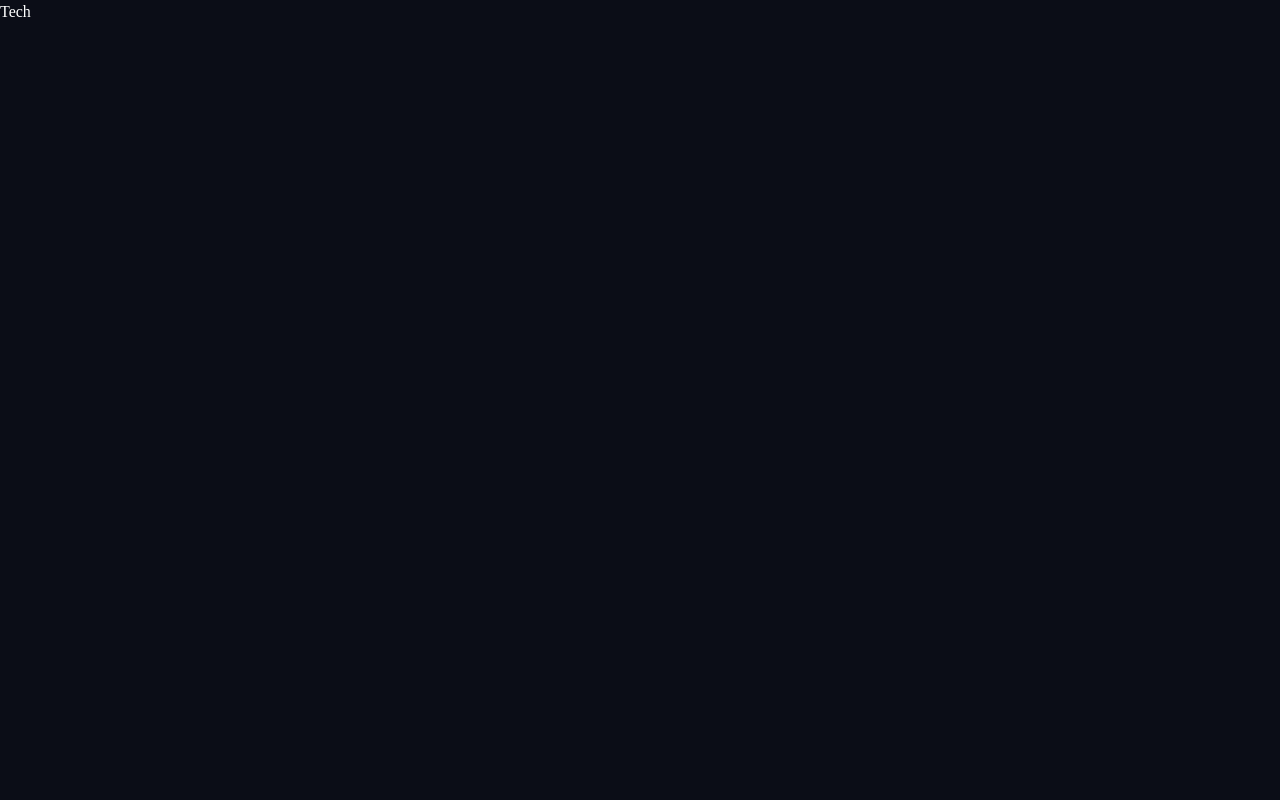
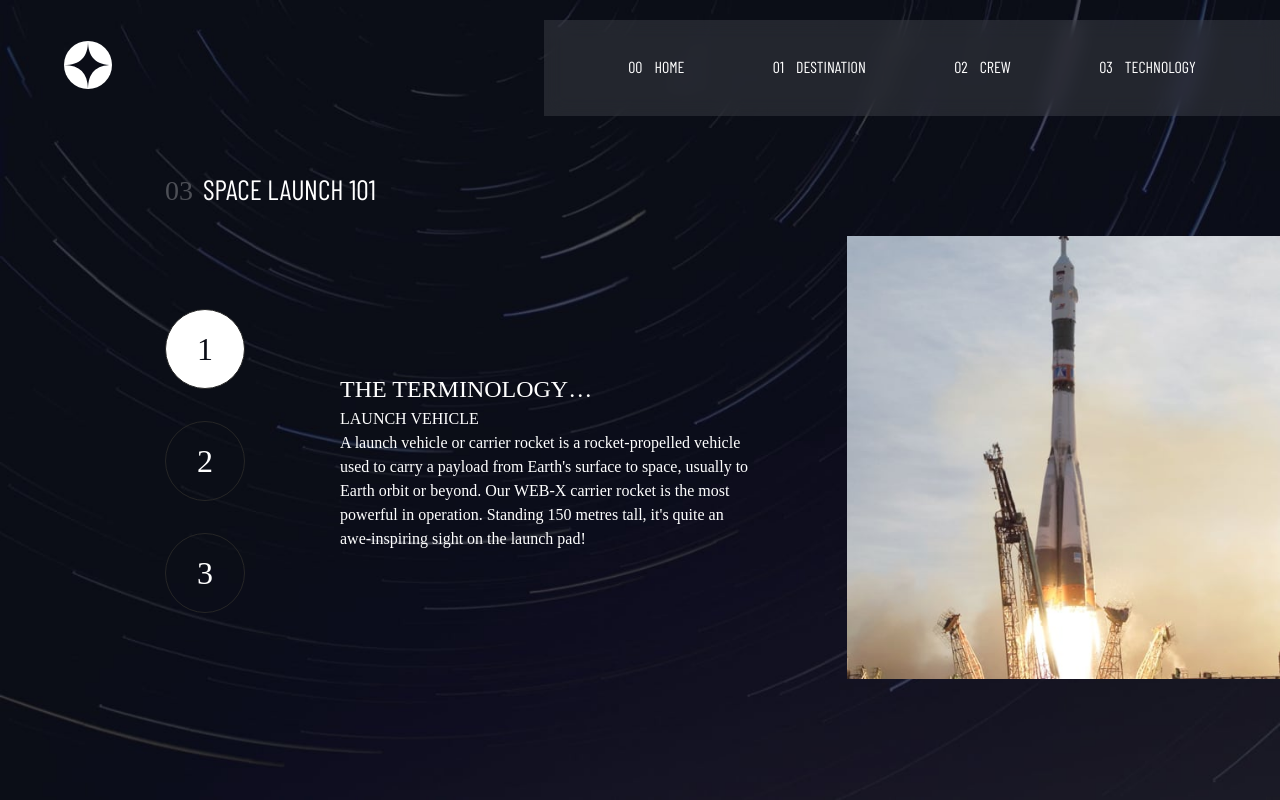
Before and after one commit to devkarine/space-tourism, a React (Vite) app: page /technology in a window 1280 px wide. Built offline with nearby package versions, Linux system fonts and the light colour scheme; a web font is replaced by a local one.

Commit message:
feat: add page technology

```diff
--- a/src/Pages/Technology/index.tsx
+++ b/src/Pages/Technology/index.tsx
@@ -1,5 +1,86 @@
-export const Technology = () =>{
-    return (
-        <div>Tech</div>
-    )
+import { useEffect, useState } from 'react';
+import { Header } from '../../components/Header';
+import { Pagination } from '../../components/Pagination';
+import { Title } from '../../components/Title';
+import * as S from './styled';
+import technologyData from './technology.json';
+
+interface TechnologyData {
+  image_small: string;
+  image_large: string;
+  title: string;
+  description: string;
 }
+
+export const Technology = () => {
+  const [selectedTechnology, setSelectedTechnology] = useState(0);
+  const [technologys, setTechnologys] = useState<TechnologyData[]>([]);
+  const [imageSrc, setImageSrc] = useState<string>('');
+
+  useEffect(() => {
+    const technologyArray = Object.values(technologyData) as TechnologyData[];
+    setTechnologys(technologyArray);
+  }, []);
+
+  useEffect(() => {
+    const updateImageSrc = () => {
+      const width = window.innerWidth;
+      const imageKey = width <= 900 ? 'image_small' : 'image_large';
+      const technology = technologys[selectedTechnology];
+      if (technology) {
+        setImageSrc(technology[imageKey]);
+      }
+    };
+
+    updateImageSrc();
+
+    const mediaQuery = window.matchMedia('(max-width: 768px)');
+    mediaQuery.addEventListener('change', updateImageSrc);
+
+    return () => {
+      mediaQuery.removeEventListener('change', updateImageSrc);
+    };
+  }, [selectedTechnology, technologys]);
+
+  const handleTabClick = (index: number) => {
+    setSelectedTechnology(index);
+  };
+
+  const technology = technologys[selectedTechnology];
+
+  return (
+    <S.Container>
+      <Header />
+
+      <S.WrapperTecnology>
+        <Title position="03" text="SPACE LAUNCH 101" variant="secondary" />
+        {technology && (
+          <S.Main>
+            <S.PaginationContent>
+              {technologys.map((_, index) => (
+                <Pagination
+                  key={index}
+                  onClick={() => handleTabClick(index)}
+                  variant="secondary"
+                  size="large"
+                  isSelected={index === selectedTechnology}
+                  index={index + 1}
+                />
+              ))}
+            </S.PaginationContent>
+
+            <S.TechnologyContent>
+              <h2>THE TERMINOLOGY…</h2>
+              <div>{technology.title.toLocaleUpperCase()}</div>
+              <div>{technology.description}</div>
+            </S.TechnologyContent>
+
+            <div>
+              <img src={imageSrc} alt={technology.title} />
+            </div>
+          </S.Main>
+        )}
+      </S.WrapperTecnology>
+    </S.Container>
+  );
+};
--- /dev/null
+++ b/src/Pages/Technology/styled.ts
@@ -0,0 +1,54 @@
+import { styled } from 'styled-components';
+
+export const Container = styled.div`
+  background-image: url('/assets/technology/background-technology-desktop.jpg');
+  background-size: cover;
+  background-repeat: no-repeat;
+  min-height: 100vh;
+  width: 100%;
+  max-width: 1440px;
+  margin: 0 auto;
+  display: flex;
+  flex-direction: column;
+  gap: 32px;
+
+  @media (max-width: 768px) {
+    background-image: url('/assets/technology/background-technology-tablet.jpg');
+  }
+`;
+
+export const WrapperTecnology = styled.div`
+  padding: 0 0 0 165px;
+  display: flex;
+  flex-direction: column;
+  gap: 24px;
+
+  @media (max-width: 768px) {
+    padding: 0 50px;
+  }
+`;
+
+export const Main = styled.div`
+  display: flex;
+  align-items: center;
+  justify-content: center;
+  gap: 95px;
+
+  @media (max-width: 900px) {
+    flex-direction: column;
+  }
+`;
+
+export const TechnologyContent = styled.div`
+  width: 490px;
+`;
+
+export const PaginationContent = styled.div`
+  display: flex;
+  flex-direction: column;
+  gap: 32px;
+
+  @media (max-width: 900px) {
+    flex-direction: row;
+  }
+`;
--- a/src/Pages/Technology/technology.json
+++ b/src/Pages/Technology/technology.json
@@ -1,18 +1,21 @@
 {
-    "LAUNCH VEHICLE":{
-        "image": "",
+  "LAUNCH VEHICLE": {
+    "image_small": "/assets/technology/image-space-capsule-landscape.jpg",
+    "image_large": "/assets/technology/image-launch-vehicle-portrait.jpg",
     "title": "LAUNCH VEHICLE",
     "description": "A launch vehicle or carrier rocket is a rocket-propelled vehicle used to carry a payload from Earth's surface to space, usually to Earth orbit or beyond. Our WEB-X carrier rocket is the most powerful in operation. Standing 150 metres tall, it's quite an awe-inspiring sight on the launch pad!"
   },
 
-    "SPACEPORT":{
-        "image": "",
+  "SPACEPORT": {
+    "image_small": "/assets/technology/image-spaceport-landscape.jpg",
+    "image_large": "/assets/technology/image-spaceport-portrait.jpg",
     "title": "SPACEPORT",
     "description": "A spaceport or cosmodrome is a site for launching (or receiving) spacecraft, by analogy to the seaport for ships or airport for aircraft. Based in the famous Cape Canaveral, our spaceport is ideally situated to take advantage of the Earth’s rotation for launch."
   },
 
-    "SPACE CAPSULE":{
-        "image": "",
+  "SPACE CAPSULE": {
+    "image_small": "/assets/technology/image-space-capsule-landscape.jpg",
+    "image_large": "/assets/technology/image-space-capsule-portrait.jpg",
     "title": "SPACE CAPSULE",
     "description": "A space capsule is an often-crewed spacecraft that uses a blunt-body reentry capsule to reenter the Earth's atmosphere without wings. Our capsule is where you'll spend your time during the flight. It includes a space gym, cinema, and plenty of other activities to keep you entertained."
   }
--- a/src/components/Pagination/index.tsx
+++ b/src/components/Pagination/index.tsx
@@ -5,9 +5,10 @@ export interface PaginationProps {
   size: 'small' | 'large';
   isSelected: boolean;
   onClick: () => void;
+  index?: number
 }
 
-export const Pagination = ({ variant, size, isSelected, onClick }: PaginationProps) => {
+export const Pagination = ({ variant, size, isSelected, onClick, index }: PaginationProps) => {
   return (
     <S.PaginationContainer
     size={size}
@@ -17,6 +18,8 @@ export const Pagination = ({ variant, size, isSelected, onClick }: PaginationPro
       background: isSelected ? '#FFFFFF' : '',
       color: isSelected ? '#0B0D17' : ''
     }}
-    />
+  >
+    {index}
+  </S.PaginationContainer>
   );
 };
```
Lines whose indentation alone changed are shown as unchanged.
